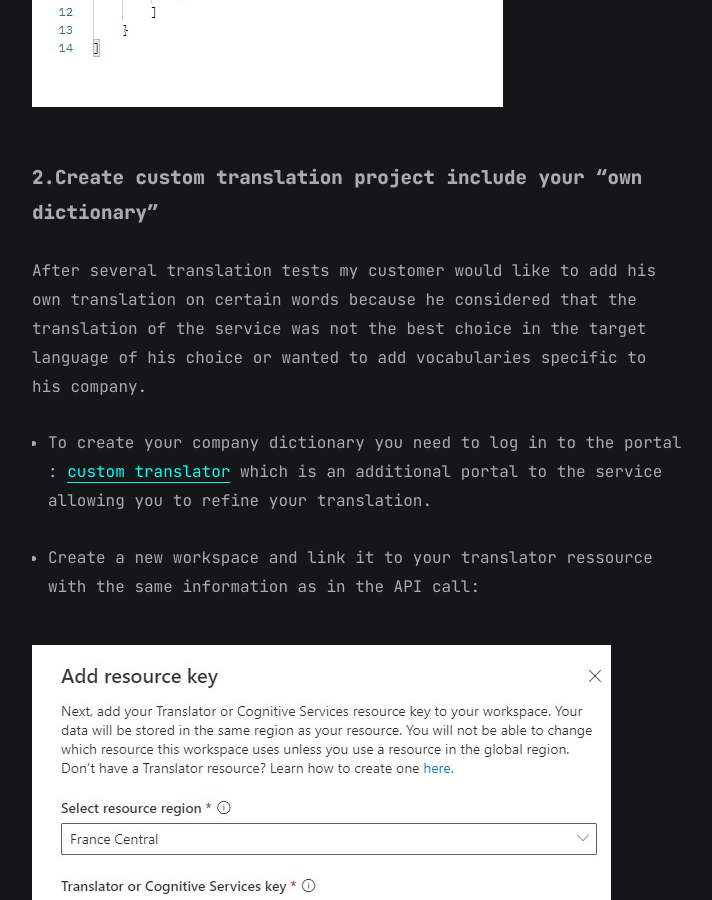
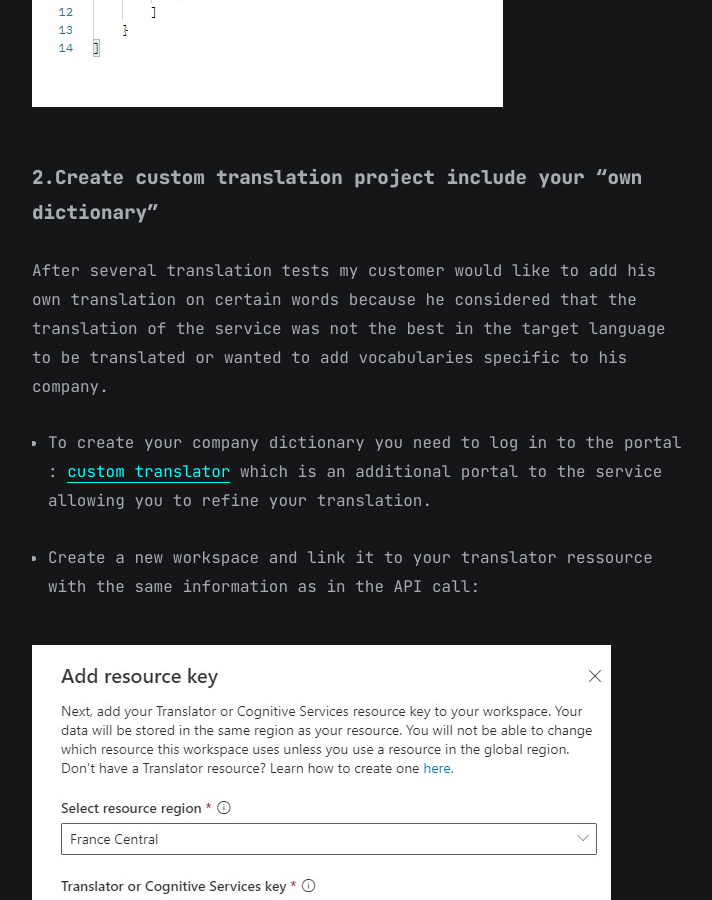
Before and after one commit to marc-hadjeje/marc-hadjeje.github.io, a Jekyll site: the page built from all_collections/_posts/2022-11-24-Azure Cognitive Services.md, in a window 1280 px wide and 900 px high, scrolled down 4017 px. Shown: the whole window, without its empty margins (283-995 px from the left). Built offline with Jekyll 4.4.1, drawn with Linux system fonts in a browser that asks for light colours; some of the changed text lies outside the part shown.

Commit message:
Update 2022-11-24-Azure Cognitive Services.md

```diff
--- a/all_collections/_posts/2022-11-24-Azure Cognitive Services.md
+++ b/all_collections/_posts/2022-11-24-Azure Cognitive Services.md
@@ -53,7 +53,7 @@ Add the text to be translated to the body tab of postman :
 
 ##### 2.Create custom translation project include your "own dictionary”
 
-After several translation tests my customer would like to add his own translation on certain words because he considered that the translation of the service was not the best choice in the target language of his choice or wanted to add vocabularies specific to his company.
+After several translation tests my customer would like to add his own translation on certain words because he considered that the translation of the service was not the best in the target language to be translated or wanted to add vocabularies specific to his company.
 
 -	To create your company dictionary you need to log in to the portal : [custom translator](https://portal.customtranslator.azure.ai/workspaces) which is an additional portal to the service allowing you to refine your translation.
 
@@ -94,6 +94,6 @@ Now you can use the API below by adding the categoryid corresponding to your cus
 **https://api.cognitive.microsofttranslator.com/translate?api-version=3.0&to=xx&category=category-Id**
 
 
-In my example below I am translating from English into Chinese Traditional and add category-id to add custom dictionnary to the translation:
+In my example below I am translating from Chinese Traditional into English and add category-id to add custom dictionnary to the translation:
 
  ![traim model final result](https://github.com/marc-hadjeje/marc-hadjeje.github.io/blob/main/assets/images/result_custom_traduction.jpg?raw=true)
```
